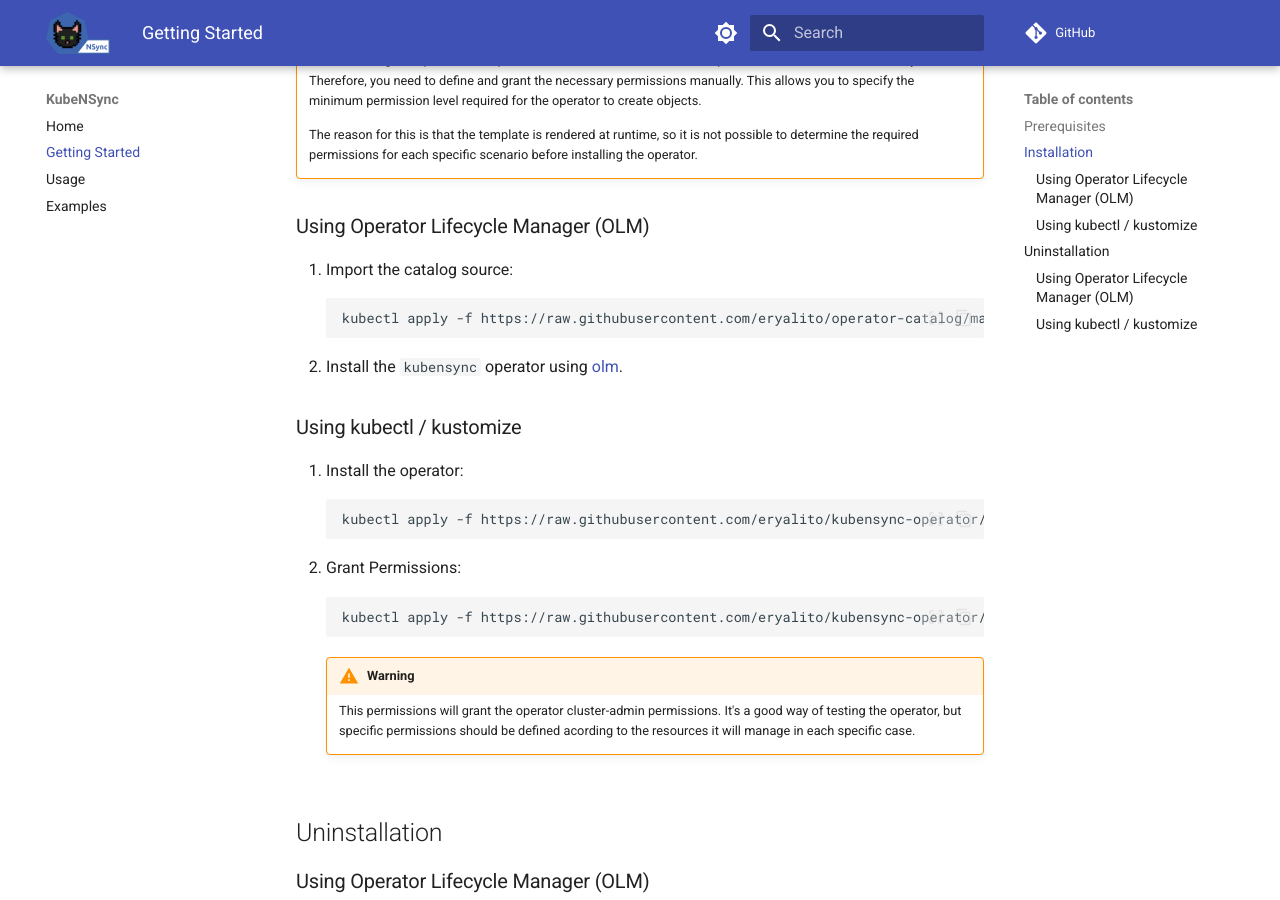
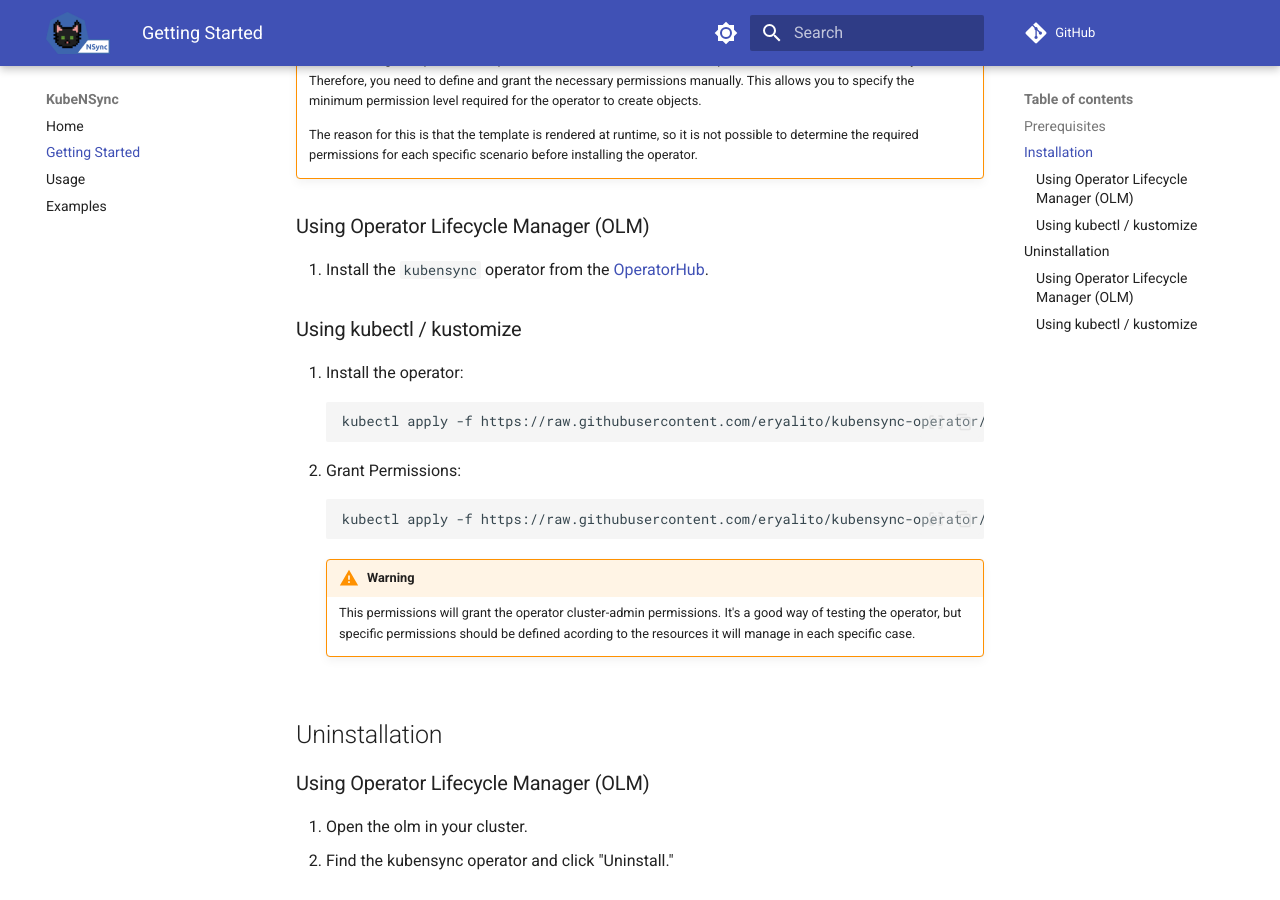
Before and after one commit to eryalito/kubensync-operator, an MkDocs documentation site: the page built from docs/getting-started/index.md, in a window 1280 px wide and 900 px high, scrolled down 511 px. Built offline with MkDocs 1.6.1 and Material for MkDocs 9.7.7, drawn with Linux system fonts in a browser that asks for light colours; comment, search, counter and statistics services are not loaded.

Commit message:
docs: change the intallation guide for olm - operatorhub

````diff
--- a/docs/getting-started/index.md
+++ b/docs/getting-started/index.md
@@ -18,11 +18,7 @@ Before deploying the kubensync operator, ensure you have the following prerequis
 
 ### Using Operator Lifecycle Manager (OLM)
 
-1. Import the catalog source:
-    ``` { .bash }
-    kubectl apply -f https://raw.githubusercontent.com/eryalito/operator-catalog/main/samples/catalogsource.yml
-    ```
-2. Install the `kubensync` operator using [olm](https://olm.operatorframework.io/docs/tasks/install-operator-with-olm/).
+1. Install the `kubensync` operator from the [OperatorHub](https://operatorhub.io/operator/kubensync).
 
 ### Using kubectl / kustomize
 
````
